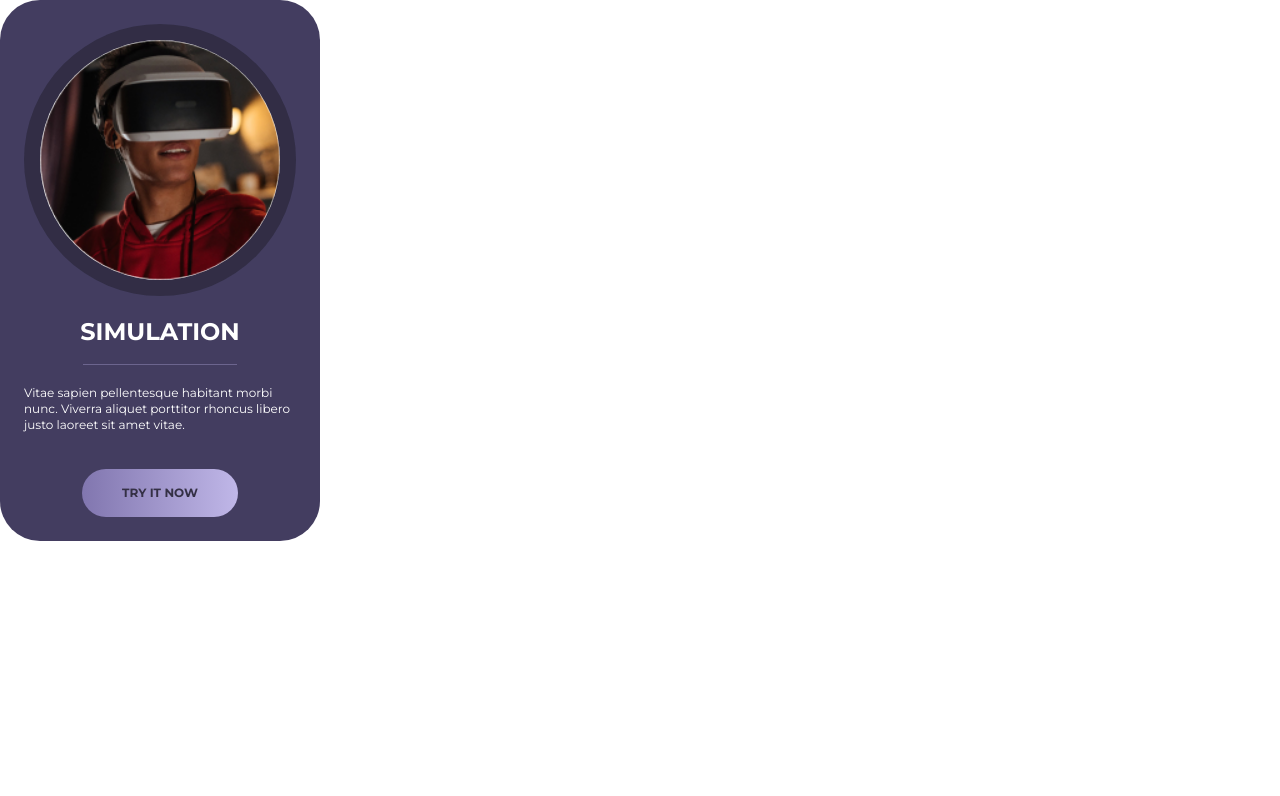
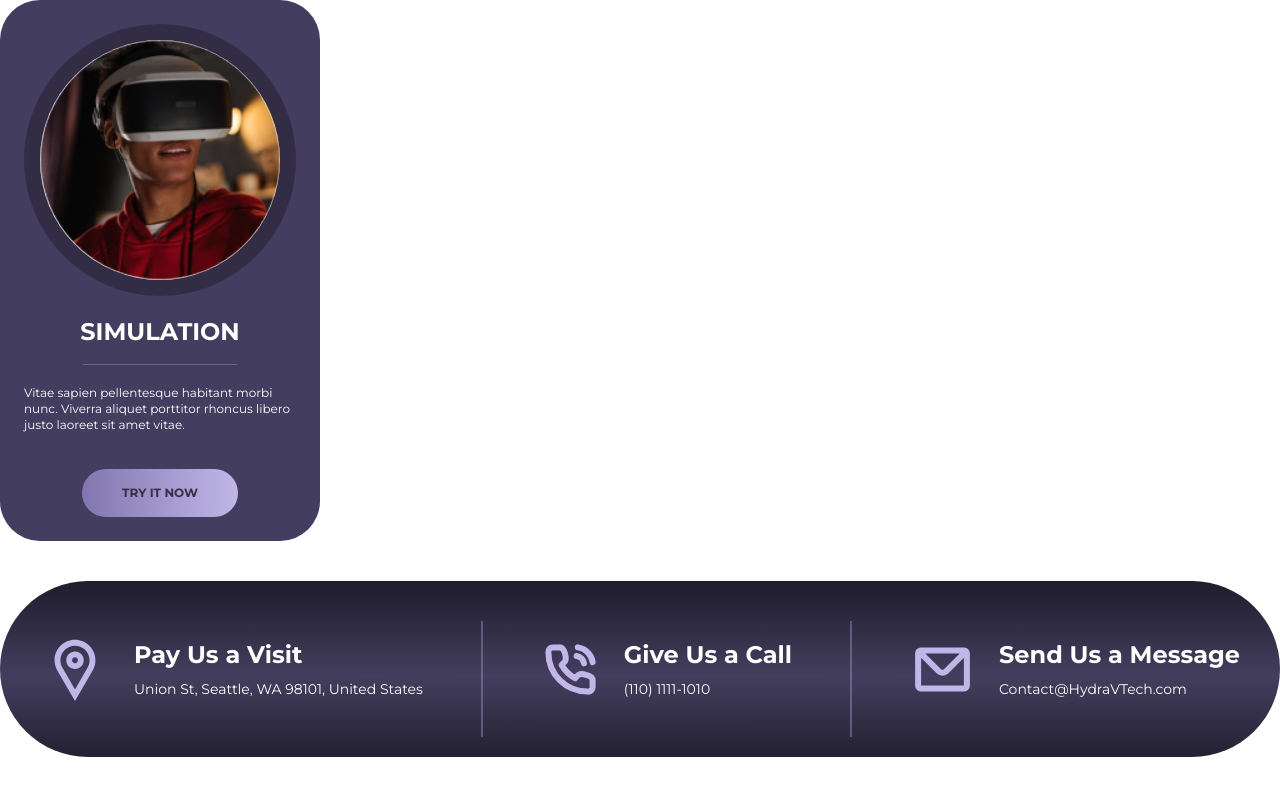
Before and after one commit to soltamuradov/up-skills, a React app: page / in a window 1280 px wide. Shown: the top 796 px of the page. Built offline with nearby package versions, Linux system fonts and the light colour scheme.

Commit message:
добавил компонент ConnectionBlock

```diff
--- a/src/app/index.tsx
+++ b/src/app/index.tsx
@@ -1,15 +1,16 @@
 import { FC } from "react";
-import { UserCard } from "shared";
+import { ConnectionBlock, UserCard } from "shared";
 import avatar1 from "../img/avatar-1.jpg";
 
 const App: FC = () => {
   return (
-    <div>
+    <div className="flex flex-col gap-y-10">
       <UserCard
         avatar={avatar1}
         title="SIMULATION"
         description="Vitae sapien pellentesque habitant morbi nunc. Viverra aliquet  porttitor rhoncus libero justo laoreet sit amet vitae."
       />
+      <ConnectionBlock/>
     </div>
   );
 };
--- a/src/index.css
+++ b/src/index.css
@@ -1,6 +1,12 @@
 @tailwind base;
 @tailwind components;
 @tailwind utilities;
+
+@layer utilities {
+  .gradient-radial {
+    background: radial-gradient(2900.76% 50.13% at 50% 53.89%, rgba(58, 52, 86, 0.95) 0%, #211E2E 100%);
+  }
+}
 
 img {
   border-radius: inherit;
--- /dev/null
+++ b/src/shared/ui/ConnectionBlock/index.tsx
@@ -0,0 +1,47 @@
+import { FC } from "react";
+import { CallIcon, LocationIcon, SmsIcon } from "shared/icons";
+import { Title } from "../Title";
+import { Text } from "../Text";
+import { Divider } from "../Divider";
+
+type Props = {
+  className?: string;
+};
+
+export const ConnectionBlock: FC<Props> = ({ className }) => {
+  return (
+    <div
+      className={`flex max-h-44 justify-between max-w-screen-xl rounded-full p-10 gradient-radial text-white ${className}`}
+    >
+      <div className="flex items-center">
+        <div className="mr-6">
+          <LocationIcon />
+        </div>
+        <div>
+          <Title className="mb-2">Pay Us a Visit</Title>
+          <Text>Union St, Seattle, WA 98101, United States</Text>
+        </div>
+      </div>
+      <Divider width={1.5} height={116} className="bg-gray-1"/>
+      <div className="flex items-center">
+        <div className="mr-6">
+          <CallIcon />
+        </div>
+        <div>
+          <Title className="mb-2">Give Us a Call</Title>
+          <Text>(110) 1111-1010</Text>
+        </div>
+      </div>
+      <Divider width={1.5} height={116} className="bg-gray-1"/>
+      <div className="flex items-center">
+        <div className="mr-6">
+          <SmsIcon />
+        </div>
+        <div>
+          <Title className="mb-2">Send Us a Message</Title>
+          <Text>Contact@HydraVTech.com</Text>
+        </div>
+      </div>
+    </div>
+  );
+};
--- /dev/null
+++ b/src/shared/ui/Text/SmallText.tsx
@@ -0,0 +1,10 @@
+import { FC, ReactNode } from "react";
+
+type Props = {
+  className?: string;
+  children?: ReactNode;
+};
+
+export const SmallText: FC<Props> = ({ className, children }) => {
+  return <div className={`text-xs font-normal ${className}`}>{children}</div>;
+};
--- a/src/shared/ui/Text/Text.tsx
+++ b/src/shared/ui/Text/Text.tsx
@@ -6,5 +6,5 @@ type Props = {
 };
 
 export const Text: FC<Props> = ({ className, children }) => {
-  return <div className={`text-xs font-normal ${className}`}>{children}</div>;
+  return <div className={`text-sm font-normal ${className}`}>{children}</div>;
 };
--- a/src/shared/ui/Text/index.ts
+++ b/src/shared/ui/Text/index.ts
@@ -1,2 +1,3 @@
 export * from "./LargeText";
+export * from "./SmallText";
 export * from "./Text";
--- a/src/shared/ui/UserCard/index.tsx
+++ b/src/shared/ui/UserCard/index.tsx
@@ -3,7 +3,7 @@ import { Avatar } from "../Avatar";
 import { Divider } from "../Divider";
 import Button from "../Button";
 import { Title } from "../Title";
-import { Text } from "../Text";
+import { SmallText } from "../Text";
 
 type Props = {
   avatar?: string;
@@ -17,7 +17,7 @@ export const UserCard: FC<Props> = ({ avatar, title, description }) => {
       <Avatar className="mb-5" avatar={avatar} size={219} />
       <Title className="text-center mb-4">{title}</Title>
       <Divider width={154} height={1} className="bg-gray-1 m-auto mb-5" />
-      <Text className="mb-9">{description}</Text>
+      <SmallText className="mb-9">{description}</SmallText>
       <Button className="flex m-auto">TRY IT NOW</Button>
     </div>
   );
```
